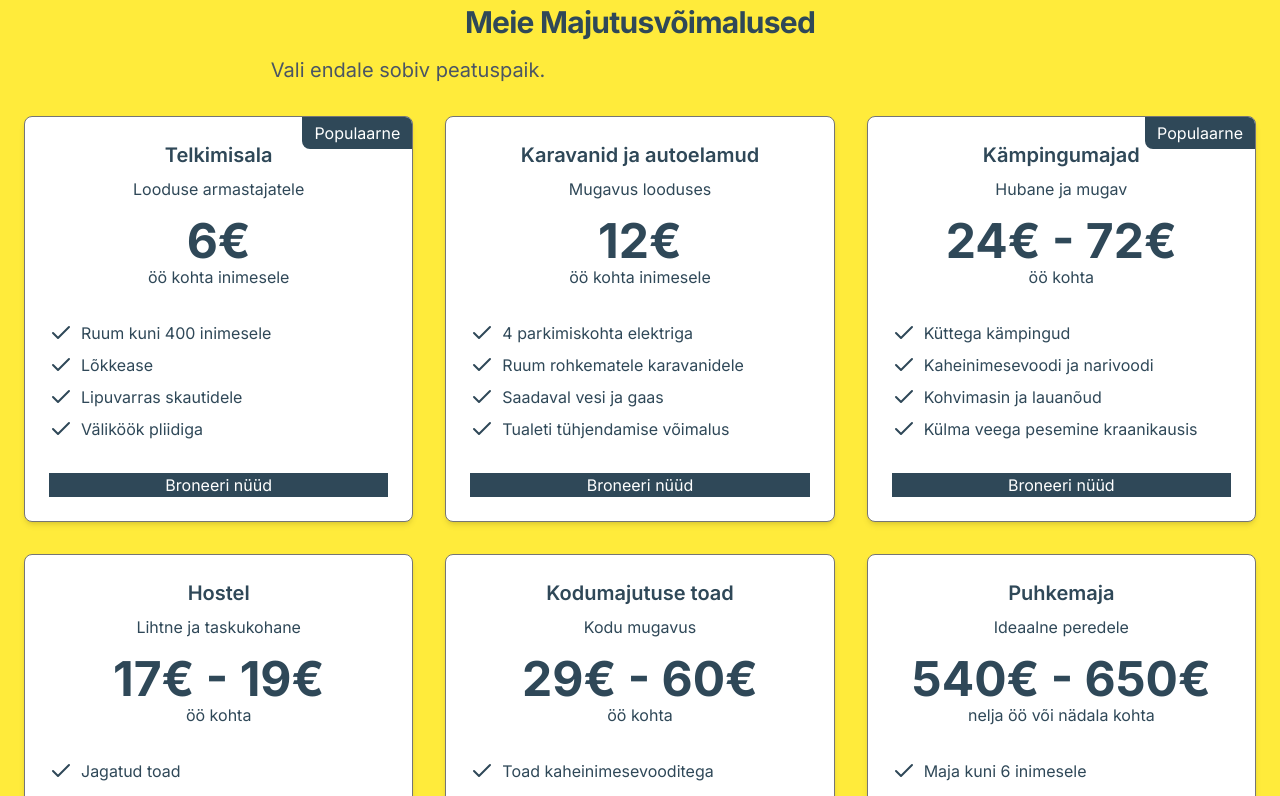
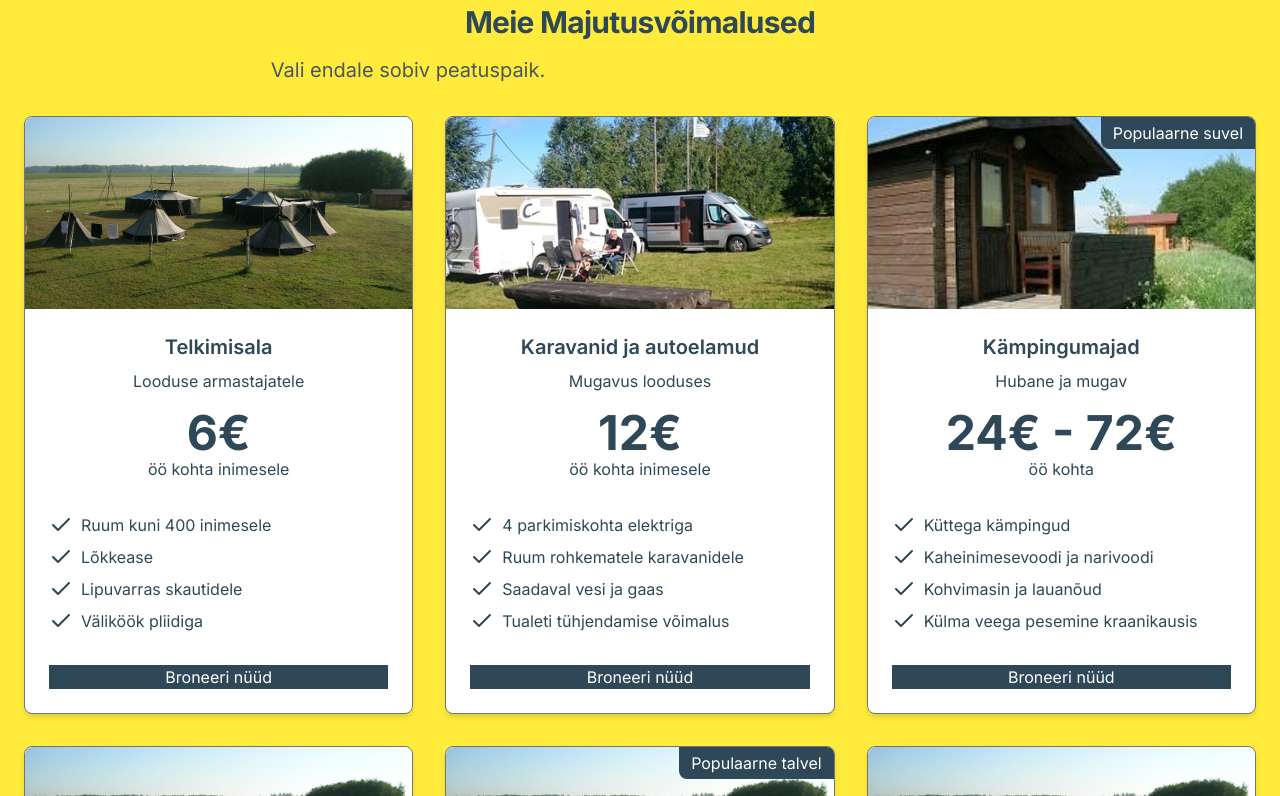
Before and after one commit to 77ccreed/kalda-next, a Next.js app: page /en in a window 1280 px wide. Shown: the part 1644-2440 px from the top of the page. Built offline with nearby package versions, Linux system fonts and the light colour scheme.

Commit message:
feat: Update images in landing page with new ones for different accommodations

```diff
--- a/src/app/[locale]/page.tsx
+++ b/src/app/[locale]/page.tsx
@@ -2,7 +2,8 @@ import { useTranslations } from 'next-intl';
 import { unstable_setRequestLocale } from 'next-intl/server';
 //import Hero from '@/components/Hero';
 import Img from '@/assets/images/kampingmaja/chouse1_small.jpg';
-import Img2 from '@/assets/images/kampingmaja/chouse2_small.jpg';
+import Img1 from '@/assets/images/autoelamud/mobile1.jpg';
+import Img2 from '@/assets/images/telkimisniit/camp1.jpg';
 import Img3 from '@/assets/images/kampingmaja/chouse3_small.jpg';
 import Features from '@/components/Features';
 import { BedDouble, ShowerHead, Coffee, Check } from "lucide-react";
@@ -81,8 +82,10 @@ export default function IndexPage({ params: { locale } }: Props) {
           href: "/broneerimine/telkimisala",
           targetBlank: false
         },
-        hasRibbon: true,
-        ribbonTitle: "Populaarne"
+        image: {
+          src: Img2,
+          alt: "Telkimisala"
+        }
       },
       {
         title: "Karavanid ja autoelamud",
@@ -94,6 +97,10 @@ export default function IndexPage({ params: { locale } }: Props) {
           text: "Broneeri nüüd",
           href: "/broneerimine/karavanid-autoelamud",
           targetBlank: false
+        },
+        image: {
+          src: Img1,
+          alt: "Karavanid ja autoelamud"
         }
       },
       {
@@ -108,7 +115,11 @@ export default function IndexPage({ params: { locale } }: Props) {
           targetBlank: false
         },
         hasRibbon: true,
-        ribbonTitle: "Populaarne"
+        ribbonTitle: "Populaarne suvel",
+        image: {
+          src: Img,
+          alt: "Kämpingumajad"
+        }
       },
       {
         title: "Hostel",
@@ -120,6 +131,10 @@ export default function IndexPage({ params: { locale } }: Props) {
           text: "Broneeri nüüd",
           href: "/broneerimine/hostel",
           targetBlank: false
+        },
+        image: {
+          src: Img2,
+          alt: "Hostel"
         }
       },
       {
@@ -132,6 +147,12 @@ export default function IndexPage({ params: { locale } }: Props) {
           text: "Broneeri nüüd",
           href: "/broneerimine/kodumajutuse-toad",
           targetBlank: false
+        },
+        hasRibbon: true,
+        ribbonTitle: "Populaarne talvel",
+        image: {
+          src: Img2,
+          alt: "Kodumajutuse toad"
         }
       },
       {
@@ -144,10 +165,15 @@ export default function IndexPage({ params: { locale } }: Props) {
           text: "Broneeri nüüd",
           href: "/broneerimine/puhkemaja",
           targetBlank: false
+        },
+        image: {
+          src: Img2,
+          alt: "Puhkemaja"
         }
       }
     ]
   };
+
 
   const comparisonData = {
     header: {
```
